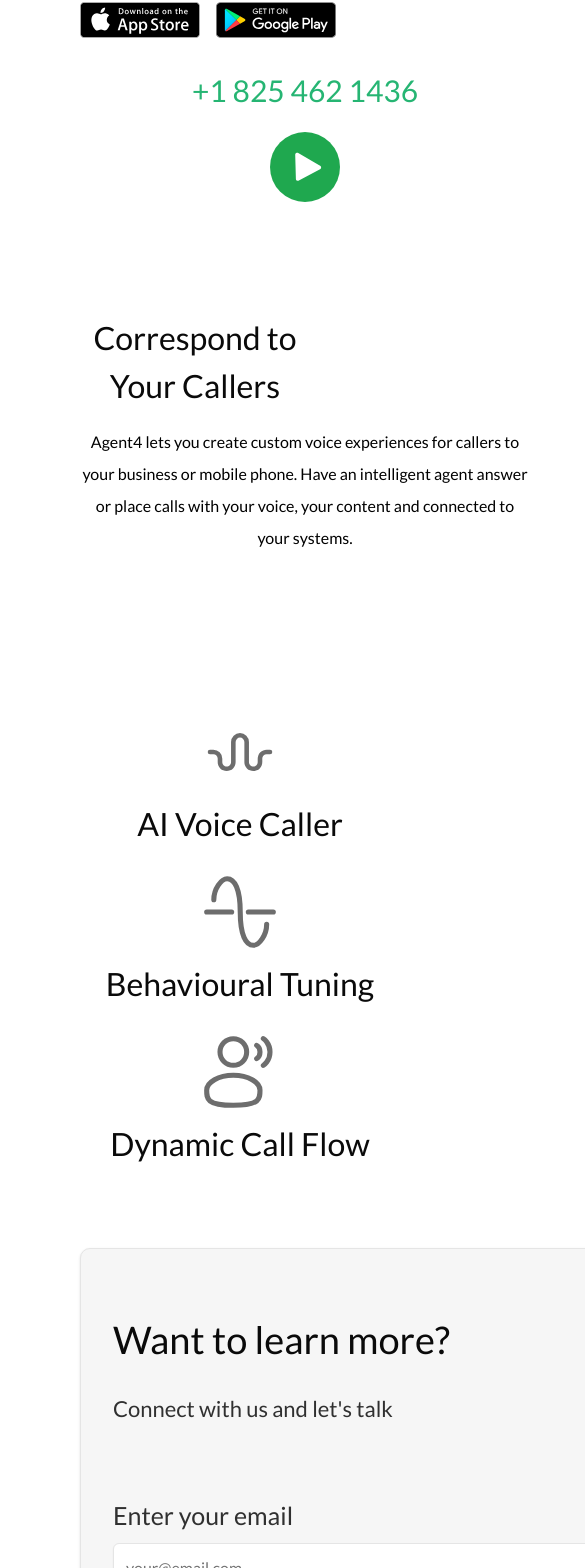
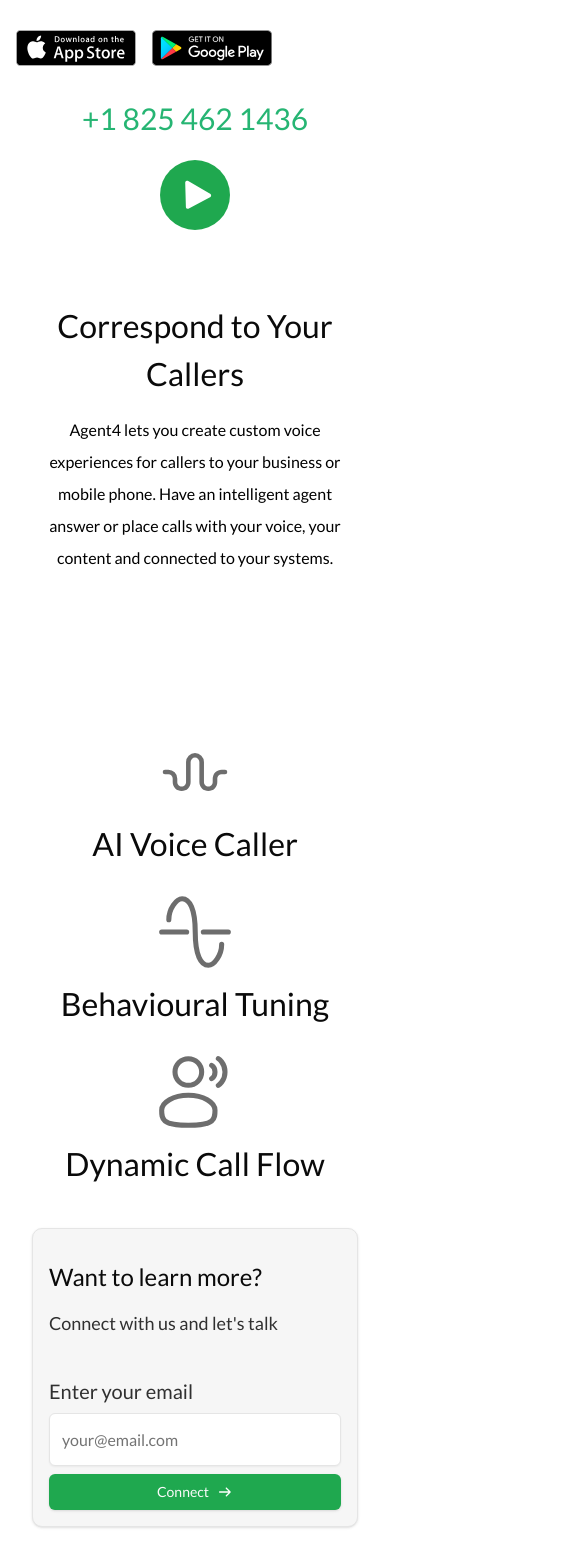
Before and after one commit to Mateen26/ai-for-all, a Next.js app: page / in a window 390 px wide. Shown: the part 399-1967 px from the top of the page, 585 px wide, since content can reach past the window. Built offline with nearby package versions, Linux system fonts and the light colour scheme.

Commit message:
responsive design

```diff
--- a/app/page.js
+++ b/app/page.js
@@ -6,7 +6,7 @@ import { HeroSection } from "@/components/hero-section";
 export default function Home() {
   return (
     <>
-      <main className="flex flex-col justify-center items-center py-20 px-20">
+      <main className="flex flex-col justify-center items-center py-20 px-4 md:px-6">
         <HeroSection />
         <FeaturesSection />
         <ContactSection />
--- a/components/contact-section.jsx
+++ b/components/contact-section.jsx
@@ -5,19 +5,21 @@ import arrowRight from "@/public/images/arrow-right.svg"
 import Image from "next/image"
 export function ContactSection() {
   return (
-    (<section className="container py-6">
-      <Card className="bg-[#F6F6F6] w-[1150px] mx-auto rounded-[10px]">
-        <CardContent className="p-8">
-          <div className="grid lg:grid-cols-2 gap-8 items-center">
+    <section className="container py-6 px-4 md:px-6">
+      <Card className="bg-[#F6F6F6] w-full max-w-[1150px] mx-auto rounded-[10px]">
+        <CardContent className="p-4 md:p-8">
+          <div className="grid lg:grid-cols-2 gap-6 md:gap-8 items-center">
             <div className="space-y-2">
-              <h2 className="text-[38px] font-medium pt-[30px]">Want to learn more?</h2>
-              <p className="text-[#303030] pt-[16px] pb-[40px] text-[22px] !font-[400]">Connect with us and let&apos;s talk</p>
+              <h2 className="text-2xl md:text-[38px] font-medium pt-4 md:pt-[30px]">Want to learn more?</h2>
+              <p className="text-[#303030] text-lg md:text-[22px] pt-2 md:pt-[16px] pb-4 md:pb-[40px] !font-[400]">
+                Connect with us and let&apos;s talk
+              </p>
             </div>
             <div className="flex flex-col gap-2">
-              <p className="text-[#303030] text-[25px] !font-[400]">Enter your email</p>
-              <div className="flex gap-2 flex-wrap">
-                <Input type="email" placeholder="your@email.com" className="flex-1 !py-6 bg-white" />
-                <Button className="bg-[#1FA84F] hover:bg-[#1FA84F]/90 py-6">
+              <p className="text-[#303030] text-xl md:text-[25px] !font-[400]">Enter your email</p>
+              <div className="flex flex-col md:flex-row gap-2">
+                <Input type="email" placeholder="your@email.com" className="flex-1 !py-4 md:!py-6 bg-white" />
+                <Button className="bg-[#1FA84F] hover:bg-[#1FA84F]/90 py-4 md:py-6">
                   Connect <Image src={arrowRight} alt="Arrow Right" width={16} height={16} />
                 </Button>
               </div>
@@ -25,6 +27,6 @@ export function ContactSection() {
           </div>
         </CardContent>
       </Card>
-    </section>)
+    </section>
   );
 }
--- a/components/features-section.jsx
+++ b/components/features-section.jsx
@@ -6,10 +6,10 @@ import Image from "next/image"
 
 export function FeaturesSection() {
   return (
-    (<section className="container py-16 space-y-12">
+    (<section className="container py-6 px-4 md:px-6 space-y-12">
       <div className="text-center max-w-2xl mx-auto space-y-4">
         <h2 className="text-[32px] font-medium">Correspond to Your Callers</h2>
-        <p className="text-black w-[450px] text-center mx-auto leading-[32px]">
+        <p className="text-black w-full md:w-[450px] text-center mx-auto leading-[32px]">
           Agent4 lets you create custom voice experiences for callers to your business or mobile phone. Have an intelligent
           agent answer or place calls with your voice, your content and connected to your systems.
         </p>
--- a/components/footer.jsx
+++ b/components/footer.jsx
@@ -1,7 +1,7 @@
 export function Footer() {
   return (
     (<footer className="bg-[#1FA84F] text-white py-20">
-      <div className="container text-start pl-[285px]">
+      <div className="container text-start pl-4 md:pl-[285px]">
         <p>2025 All rights reserved.</p>
       </div>
     </footer>)
--- a/components/hero-section.jsx
+++ b/components/hero-section.jsx
@@ -11,7 +11,7 @@ export function HeroSection() {
   return (<>
     <section className="container relative grid lg:grid-cols-2 gap-8 py-12 md:py-16 items-center">
       {/* Background graphics */}
-      <div className="absolute -top-[74px] -right-[174px] -z-10">
+      <div className="hidden md:block absolute -top-[74px] -right-[174px] -z-10">
         <Image
           src={bgGraphics}
           alt="Background pattern"
@@ -31,7 +31,7 @@ export function HeroSection() {
           </span>{" "}
           do all for <br /> you!
         </h1>
-        <p className="text-lg text-muted-foreground w-[450px]">
+        <p className="text-lg text-black w-full md:w-[450px]">
           Agent4 lets you create custom voice experiences for callers to your business or mobile phone. Have an intelligent
           agent answer or place calls with your voice, your content and connected to your systems.
         </p>
```
